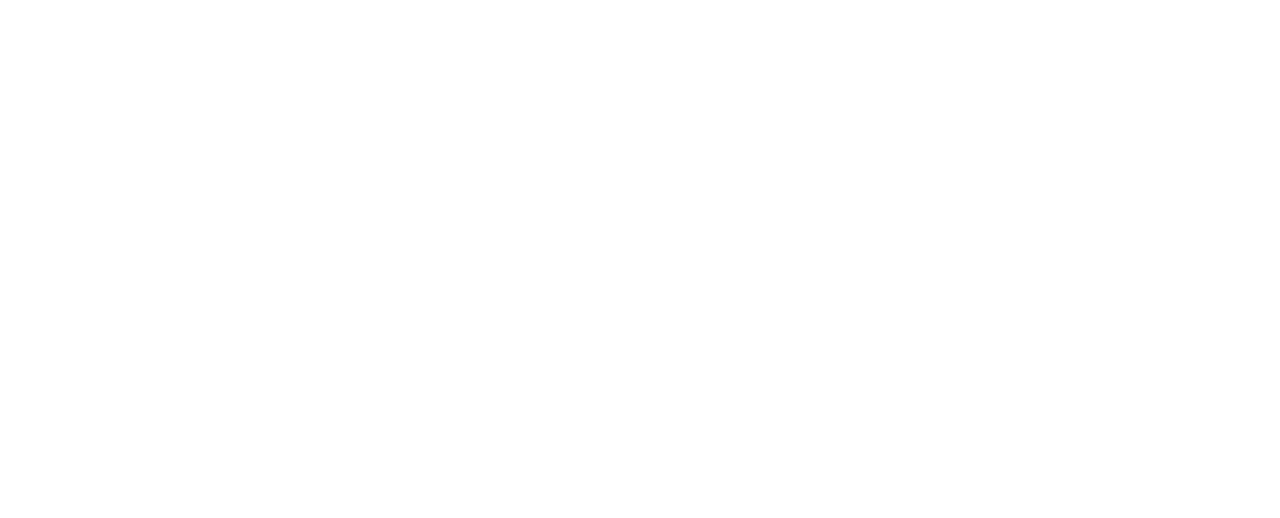
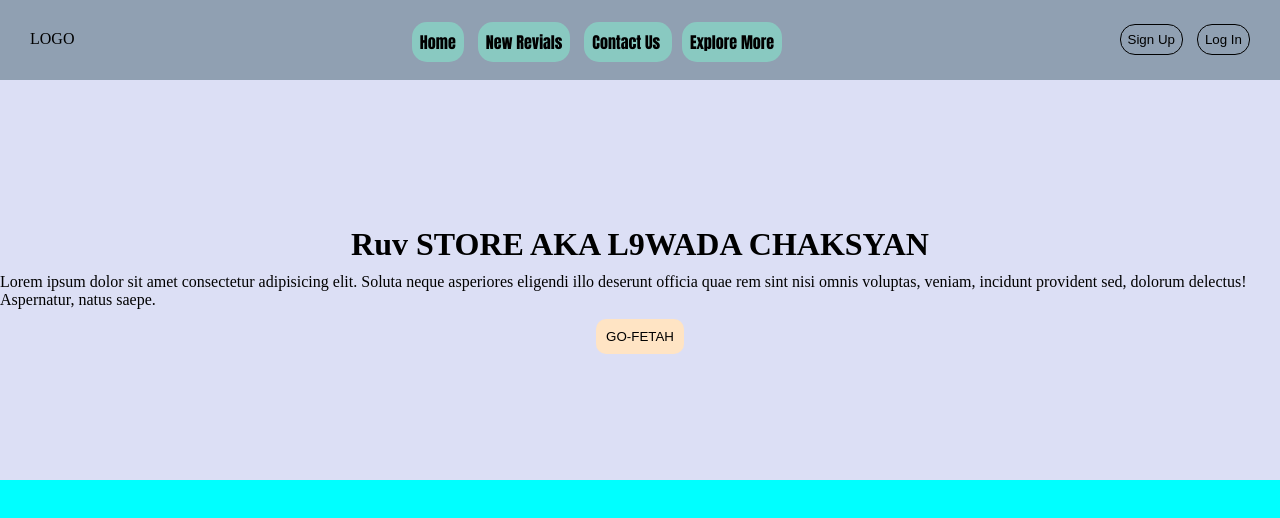
Before and after one commit to ElMehdichamam/Store, a plain HTML site: page index.html in a window 1280 px wide. Drawn offline with Linux system fonts and the light colour scheme.

Commit message:
Well add nav + hero section Don't mind if it look suck imma change colors later

```diff
--- a/index.html
+++ b/index.html
@@ -7,6 +7,37 @@
 	<link rel="stylesheet" href="style.css">
 </head>
 <body>
+	<!-- Set Up the navbar -->
+	<nav class="navbar">
+        <div>
+			LOGO
+		</div>
 
+		<div class="link">
+			<a href="#" class="li">Home</a>
+			<a href="#" class="li">New Revials</a>
+			<a href="#" class="li">Contact Us </a>
+			<a href="#" class="li">Explore More</a>
+		</div>
+		<div class="buttons">
+			<button class="btn">Sign Up</button>
+			<button class="btn">Log In</button>
+		</div>
+
+
+	</nav>
+	<!-- Main Content  -->
+	<main class="main">
+		<div class="hero">
+			<h1 class="texto">Ruv STORE AKA L9WADA CHAKSYAN</h1>
+			 <p class="texto">Lorem ipsum dolor sit amet consectetur adipisicing elit. Soluta neque asperiores eligendi illo deserunt officia quae rem sint nisi omnis voluptas, veniam, incidunt provident sed, dolorum delectus! Aspernatur, natus saepe.</p>
+			<button class="bn">GO-FETAH</button>
+		</div>
+
+	</main>
+    <!-- footer and the last part -->
+	<footer>
+
+	</footer>
 </body>
 </html>
--- a/style.css
+++ b/style.css
@@ -0,0 +1,67 @@
+*{
+	margin:0;
+	padding: 0;
+	box-sizing: border-box;
+}
+body{
+	width: 100%;
+	min-height: 100vh;
+}
+.navbar{
+	display: flex;
+	justify-content: space-between;
+	height: 80px;
+	background-color: rgba(58, 86, 118, 0.56);
+	padding: 30px;
+}
+.link{
+	padding: 0px 10px;
+}
+.li{
+	padding: 8px;
+	background-color: rgba(127, 255, 212, 0.43);
+	border-radius: 15px;
+	text-decoration: none;
+	color: black;
+	font-family: Impact, Haettenschweiler, 'Arial Narrow Bold', sans-serif;
+	margin-left: 10px;
+}
+.btn{
+	margin-left: 10px;
+	padding: 7px;
+	background-color: transparent;
+	border-radius: 15px;
+	border: none;
+	margin-top: -10px;
+	cursor: pointer;
+	color: black;
+	border: 1px solid black;
+}
+.main{
+	height: 1000px;
+	width: 100%;
+	background-color: aqua;
+	display: flex;
+	justify-content: center;
+}
+.hero{
+	height: 400px;
+	width: 100%;
+	background-color: rgb(220, 223, 245);
+	display: flex;
+	justify-content: center;
+	align-items: center;
+	flex-direction: column;
+	padding-top: 10px;
+}
+.texto{
+	margin-top: 10px;
+
+}
+.bn{
+	background-color: bisque;
+	padding: 10px;
+	border: none;
+	border-radius: 10px;
+	margin-top: 10px;
+}
```
